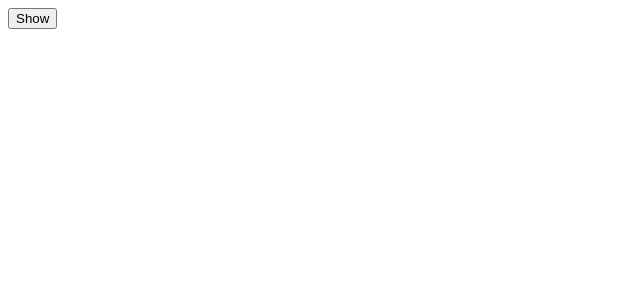
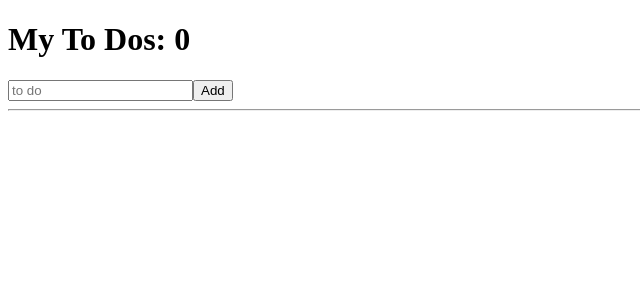
Before and after one commit to hanjy-slowturtle/react-for-beginners, a React (Create React App) app in the folder react-for-beginners-by-cra/: page / in a window 1280 px wide. Shown: the top 300 px of the page, without its empty margins (0-640 px from the left). Built offline with nearby package versions, Linux system fonts and the light colour scheme.

Commit message:
~ #7.1 To Do List part Two

```diff
--- a/react-for-beginners-by-cra/src/App.js
+++ b/react-for-beginners-by-cra/src/App.js
@@ -1,20 +1,35 @@
-import { useState, useEffect } from "react";
-
-function Hello() {
-  useEffect(() => {
-    console.log("hi");
-    return () => console.group("bye");
-  }, []);
-  return <h1>Hello</h1>;
-}
+import { useState } from "react";
 
 function App() {
-  const [showing, setShowing] = useState(false);
-  const onClick = () => setShowing((prev) => !prev);
+  const [todo, setTodo] = useState("");
+  const [todos, setTodos] = useState([]);
+  const onChange = (event) => setTodo(event.target.value);
+  const onSubmit = (event) => {
+    event.preventDefault();
+    if (todo === "") {
+      return;
+    }
+    setTodos((current) => [todo, ...current]);
+    setTodo("");
+  };
   return (
     <div>
-      {showing ? <Hello /> : null}
-      <button onClick={onClick}>{showing ? "Hide" : "Show"}</button>
+      <h1>My To Dos: {todos.length}</h1>
+      <form onSubmit={onSubmit}>
+        <input
+          onChange={onChange}
+          value={todo}
+          type="text"
+          placeholder="to do"
+        />
+        <button>Add</button>
+      </form>
+      <hr />
+      <ul>
+        {todos.map((item, index) => (
+          <li key={index}>{item}</li>
+        ))}
+      </ul>
     </div>
   );
 }
```
